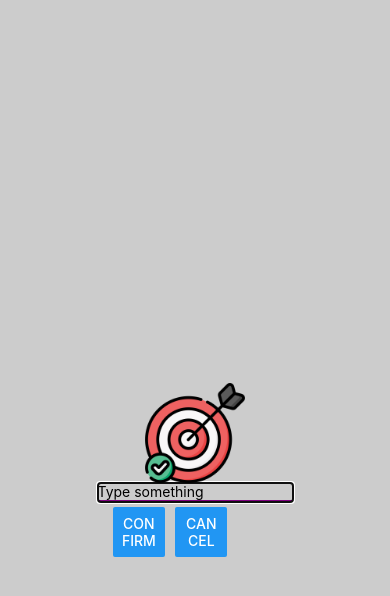
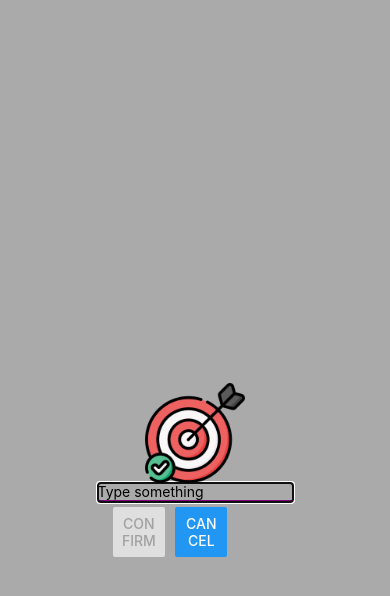
Before and after one commit to caifangruan/cs5520-caifang, a React Native app: screen / in a window 390 px wide. Both pictures are taken after a click on the button "ADD A GOAL". Shown: the top 596 px of the page. Built offline with nearby package versions, Linux system fonts and the light colour scheme.

Commit message:
some fixes from previous version

```diff
--- a/App.js
+++ b/App.js
@@ -57,10 +57,15 @@ const styles = StyleSheet.create({
   bottomView:{
     flex: 4,
     backgroundColor: "lightpink",
+    alignItems:"center",
   },
   text:{
     textAlign: "center",
-
+    fontSize:20,
+    backgroundColor:"purple",
+    color: "white",
+    padding: 5,
+    marginTop:5,
   },
 
 });
--- a/components/Input.js
+++ b/components/Input.js
@@ -44,7 +44,7 @@ export default function Input({inputHandler, modalVisible, dismissModal}) {
         />
         <View style = {styles.buttonsContainer}>
           <View style = {styles.buttonView}>
-            <Button title="Confirm" onPress = {confirmHandler}/>
+            <Button title="Confirm" onPress = {confirmHandler} disabled ={!text}/>
           </View>
           <View style = {styles.buttonView}>
           <Button title="Cancel" onPress = {cancelHandler}/>
@@ -60,7 +60,7 @@ export default function Input({inputHandler, modalVisible, dismissModal}) {
 const styles = StyleSheet.create({
   container: {
     flex: 1,
-    backgroundColor: '#ccc',
+    backgroundColor: '#aaa',
     alignItems: 'center',
     justifyContent: 'center',
   },
```
